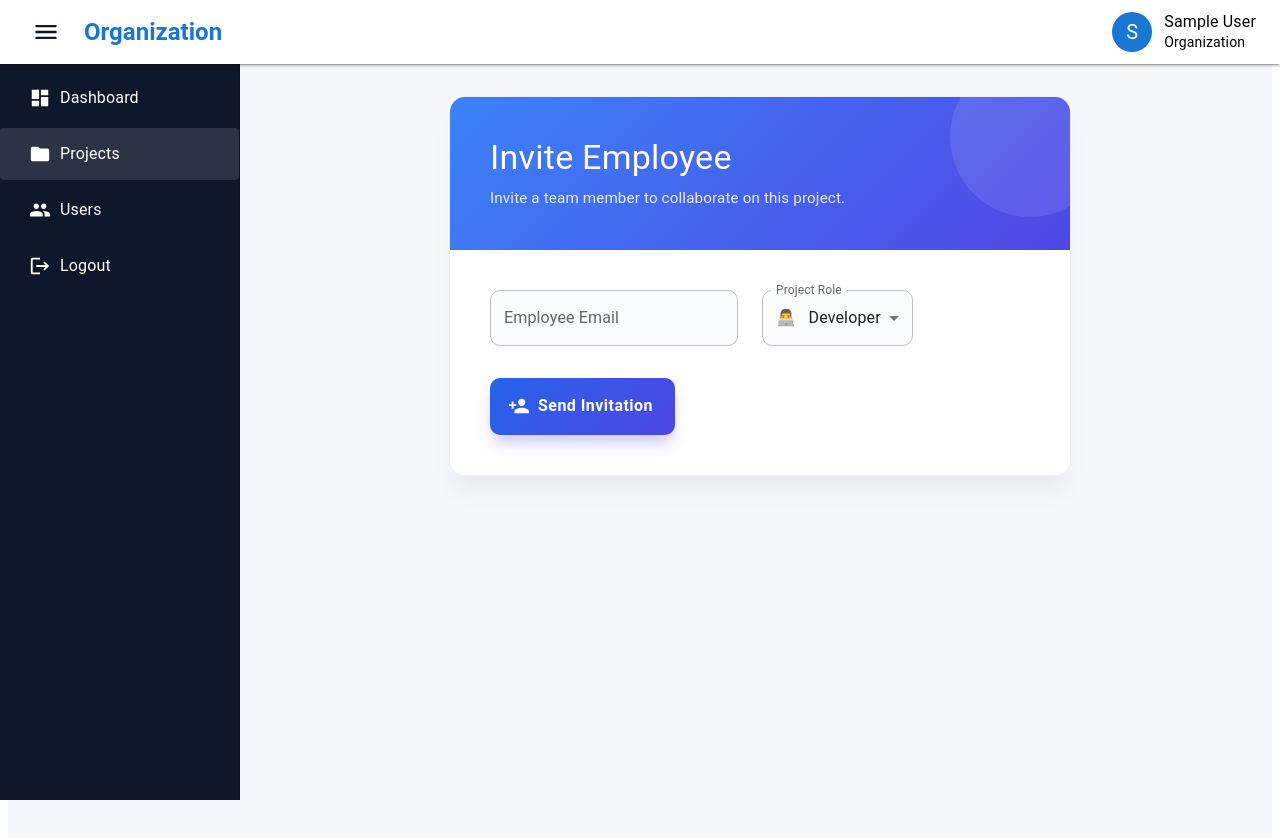
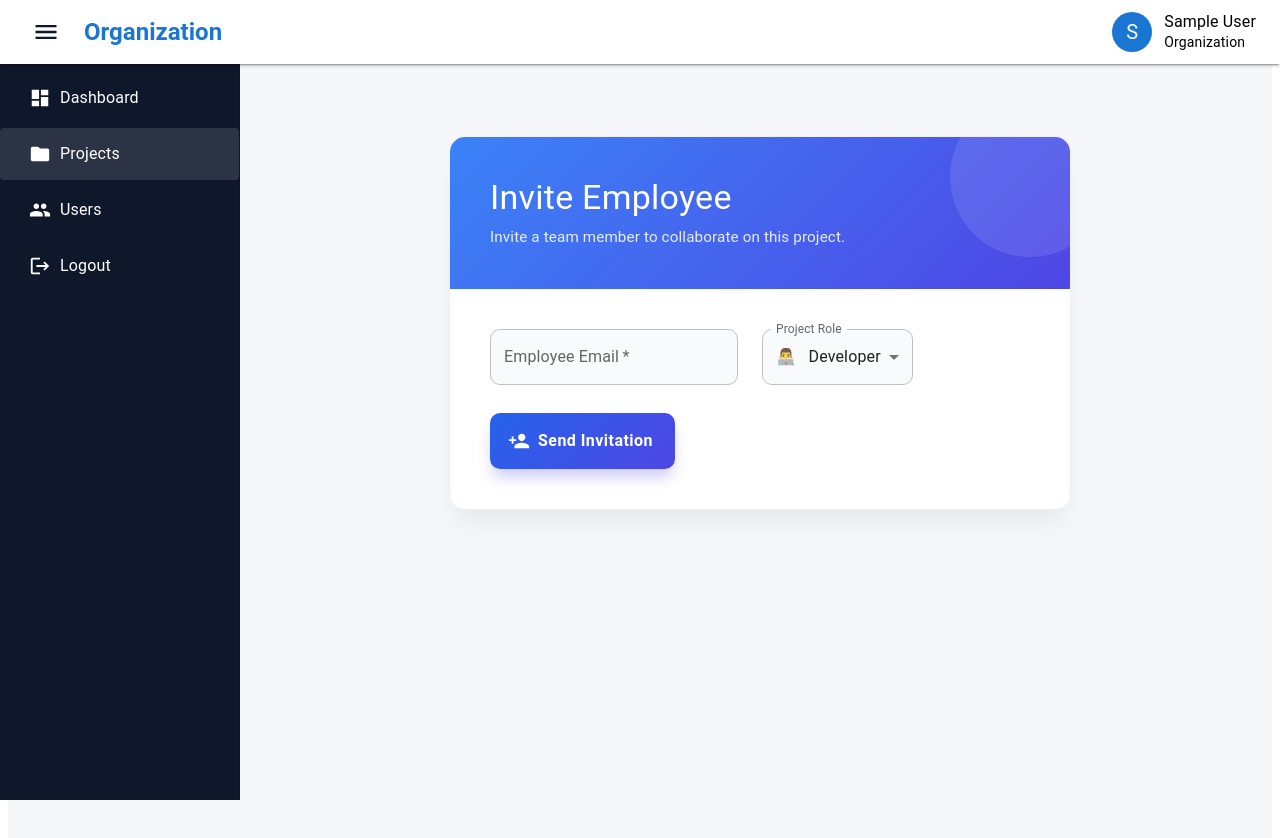
Before and after one commit to abdulaziz0000/AI-project-management-, a React (Vite) app: page /projects/1/invite in a window 1280 px wide. Shown: the top 838 px of the page. Built offline with nearby package versions, Linux system fonts and the light colour scheme; no server answers; sample sign-in values are in the browser's storage.

Commit message:
Update frontend with ask email invite update

```diff
--- a/src/pages/InviteEmployee.jsx
+++ b/src/pages/InviteEmployee.jsx
@@ -10,7 +10,8 @@ import {
     MenuItem,
     Button,
     Snackbar,
-    Alert
+    Alert,
+    CircularProgress
 } from "@mui/material";
 
 import { MdPersonAdd } from "react-icons/md";
@@ -20,7 +21,6 @@ import { inviteEmployee } from "../services/invitationService";
 function InviteEmployee() {
 
     const navigate = useNavigate();
-
     const { projectId } = useParams();
 
     const storage =
@@ -29,7 +29,9 @@ function InviteEmployee() {
             : sessionStorage;
 
     const user = JSON.parse(storage.getItem("user") || "{}");
-    const organization = JSON.parse(storage.getItem("organization") || "{}");
+    const organization = JSON.parse(
+        storage.getItem("organization") || "{}"
+    );
 
     const [invitation, setInvitation] = useState({
         email: "",
@@ -40,114 +42,198 @@ function InviteEmployee() {
     });
 
     const [success, setSuccess] = useState(false);
-
     const [error, setError] = useState("");
+    const [loading, setLoading] = useState(false);
 
     const handleChange = (e) => {
 
         setInvitation({
-
             ...invitation,
-
             [e.target.name]: e.target.value
-
         });
 
     };
 
 const handleSubmit = async (e) => {
-
     e.preventDefault();
 
+    if (loading) return;
+
+    setLoading(true);
+    setError("");
+
     try {
-
         await inviteEmployee(invitation);
 
         setSuccess(true);
 
         setTimeout(() => {
-
             navigate(`/projects/${projectId}`);
-
         }, 1000);
 
-        }
-        catch (err) {
+    } catch (err) {
 
-            console.log(err);
+        console.error("Invitation error:", err);
 
         setError(
             err.response?.data?.message ||
             "Unable to send invitation."
         );
 
+        setLoading(false);
     }
-
 };
-
     return (
-
-        <>
-
         <Box
             sx={{
+                width: "100%",
+                minHeight: "100%",
                 display: "flex",
-                    justifyContent: "center"
+                justifyContent: "center",
+                alignItems: "flex-start",
+                px: {
+                    xs: 1,
+                    sm: 2,
+                    md: 3
+                },
+                py: {
+                    xs: 2,
+                    sm: 3,
+                    md: 5
+                },
+                boxSizing: "border-box"
             }}
         >
+
             <Paper
                 elevation={0}
                 sx={{
                     width: "100%",
                     maxWidth: 620,
-                        borderRadius: 4,
+                    borderRadius: {
+                        xs: 2.5,
+                        sm: 3,
+                        md: 4
+                    },
                     overflow: "hidden",
                     border: "1px solid",
                     borderColor: "grey.200",
-                        boxShadow: "0 20px 25px -5px rgba(0, 0, 0, 0.05), 0 8px 10px -6px rgba(0, 0, 0, 0.01)",
-                        transition: "transform 0.2s ease-in-out, box-shadow 0.2s ease-in-out",
+                    boxShadow:
+                        "0 20px 25px -5px rgba(0, 0, 0, 0.05), 0 8px 10px -6px rgba(0, 0, 0, 0.01)",
+                    transition:
+                        "transform 0.2s ease-in-out, box-shadow 0.2s ease-in-out",
+
                     "&:hover": {
-                            boxShadow: "0 25px 50px -12px rgba(79, 70, 229, 0.15)",
-                        },
+                        boxShadow:
+                            "0 25px 50px -12px rgba(79, 70, 229, 0.15)"
+                    }
                 }}
             >
 
+                {/* HEADER */}
+
                 <Box
                     sx={{
-                            background: "linear-gradient(135deg, #3b82f6 0%, #4f46e5 100%)",
+                        background:
+                            "linear-gradient(135deg, #3b82f6 0%, #4f46e5 100%)",
                         color: "white",
-                            px: { xs: 3, sm: 5 },
-                            py: { xs: 4, sm: 5 },
+                        px: {
+                            xs: 2.5,
+                            sm: 4,
+                            md: 5
+                        },
+                        py: {
+                            xs: 3,
+                            sm: 4,
+                            md: 5
+                        },
                         position: "relative",
                         overflow: "hidden",
+
                         "&::after": {
                             content: '""',
                             position: "absolute",
-                                top: -40,
-                                right: -40,
-                                width: 160,
-                                height: 160,
+                            top: {
+                                xs: -60,
+                                sm: -40
+                            },
+                            right: {
+                                xs: -60,
+                                sm: -40
+                            },
+                            width: {
+                                xs: 130,
+                                sm: 160
+                            },
+                            height: {
+                                xs: 130,
+                                sm: 160
+                            },
                             borderRadius: "50%",
-                                background: "rgba(255, 255, 255, 0.1)",
-                                pointerEvents: "none",
-                            },
+                            background:
+                                "rgba(255, 255, 255, 0.1)",
+                            pointerEvents: "none"
+                        }
                     }}
                 >
-                        <Typography variant="h4" fontWeight={800} letterSpacing="-0.02em">
+
+                    <Typography
+                        variant="h4"
+                        fontWeight={800}
+                        letterSpacing="-0.02em"
+                        sx={{
+                            fontSize: {
+                                xs: "1.75rem",
+                                sm: "2.125rem"
+                            },
+                            lineHeight: 1.2
+                        }}
+                    >
                         Invite Employee
                     </Typography>
 
-                        <Typography sx={{ opacity: 0.88, mt: 1, fontSize: "0.95rem" }}>
+                    <Typography
+                        sx={{
+                            opacity: 0.88,
+                            mt: 1,
+                            fontSize: {
+                                xs: "0.85rem",
+                                sm: "0.95rem"
+                            },
+                            lineHeight: 1.5,
+                            maxWidth: 500
+                        }}
+                    >
                         Invite a team member to collaborate on this project.
                     </Typography>
+
                 </Box>
 
-                    <Box sx={{ p: { xs: 3, sm: 5 }, background: "#ffffff" }}>
+                {/* FORM */}
+
+                <Box
+                    sx={{
+                        p: {
+                            xs: 2.5,
+                            sm: 4,
+                            md: 5
+                        },
+                        background: "#ffffff"
+                    }}
+                >
+
                     <form onSubmit={handleSubmit}>
-                            <Grid container spacing={3}>
+
+                        <Grid container spacing={{ xs: 2.5, sm: 3 }}>
+
+                            {/* EMAIL */}
+
                             <Grid item xs={12}>
+
                                 <TextField
                                     fullWidth
+                                    required
+                                    disabled={loading}
                                     label="Employee Email"
                                     name="email"
                                     type="email"
@@ -155,23 +241,33 @@ function InviteEmployee() {
                                     onChange={handleChange}
                                     placeholder="john@company.com"
                                     variant="outlined"
+                                    size="medium"
                                     sx={{
                                         "& .MuiOutlinedInput-root": {
                                             borderRadius: 2.5,
                                             backgroundColor: "#f8fafc",
-                                                "&:hover fieldset": { borderColor: "#6366f1" },
+
+                                            "&:hover fieldset": {
+                                                borderColor: "#6366f1"
+                                            },
+
                                             "&.Mui-focused": {
-                                                    backgroundColor: "#ffffff",
-                                                },
-                                            },
+                                                backgroundColor: "#ffffff"
+                                            }
+                                        }
                                     }}
                                 />
+
                             </Grid>
 
+                            {/* ROLE */}
+
                             <Grid item xs={12}>
+
                                 <TextField
                                     select
                                     fullWidth
+                                    disabled={loading}
                                     label="Project Role"
                                     name="role"
                                     value={invitation.role}
@@ -180,75 +276,193 @@ function InviteEmployee() {
                                         "& .MuiOutlinedInput-root": {
                                             borderRadius: 2.5,
                                             backgroundColor: "#f8fafc",
-                                                "&:hover fieldset": { borderColor: "#6366f1" },
+
+                                            "&:hover fieldset": {
+                                                borderColor: "#6366f1"
+                                            },
+
                                             "&.Mui-focused": {
-                                                    backgroundColor: "#ffffff",
-                                                },
-                                            },
+                                                backgroundColor: "#ffffff"
+                                            }
+                                        }
                                     }}
                                 >
-                                        <MenuItem value="DEVELOPER" sx={{ py: 1.5, borderRadius: 1 }}>
+
+                                    <MenuItem
+                                        value="DEVELOPER"
+                                        sx={{
+                                            py: 1.5,
+                                            borderRadius: 1
+                                        }}
+                                    >
                                         👨‍💻 &nbsp; Developer
                                     </MenuItem>
-                                        <MenuItem value="TESTER" sx={{ py: 1.5, borderRadius: 1 }}>
+
+                                    <MenuItem
+                                        value="TESTER"
+                                        sx={{
+                                            py: 1.5,
+                                            borderRadius: 1
+                                        }}
+                                    >
                                         🧪 &nbsp; Tester
                                     </MenuItem>
-                                        <MenuItem value="PROJECT_MANAGER" sx={{ py: 1.5, borderRadius: 1 }}>
+
+                                    <MenuItem
+                                        value="PROJECT_MANAGER"
+                                        sx={{
+                                            py: 1.5,
+                                            borderRadius: 1
+                                        }}
+                                    >
                                         📋 &nbsp; Project Manager
                                     </MenuItem>
+
                                 </TextField>
+
                             </Grid>
 
+                            {/* BUTTON */}
+
                             <Grid item xs={12}>
+
                                 <Button
                                     type="submit"
                                     variant="contained"
                                     fullWidth
                                     size="large"
-                                        startIcon={<MdPersonAdd />}
+                                    disabled={loading}
+                                    startIcon={
+                                        loading ? (
+                                            <CircularProgress
+                                                size={20}
+                                                color="inherit"
+                                            />
+                                        ) : (
+                                            <MdPersonAdd />
+                                        )
+                                    }
                                     sx={{
-                                            mt: 1,
-                                            py: 1.8,
-                                            fontSize: "1rem",
+                                        mt: 0.5,
+                                        py: {
+                                            xs: 1.5,
+                                            sm: 1.8
+                                        },
+                                        minHeight: {
+                                            xs: 52,
+                                            sm: 56
+                                        },
+                                        fontSize: {
+                                            xs: "0.95rem",
+                                            sm: "1rem"
+                                        },
                                         fontWeight: 700,
                                         borderRadius: 2.5,
                                         textTransform: "none",
-                                            background: "linear-gradient(135deg, #2563eb 0%, #4f46e5 100%)",
-                                            boxShadow: "0 10px 15px -3px rgba(79, 70, 229, 0.3)",
-                                            transition: "all 0.2s ease-in-out",
+
+                                        background:
+                                            "linear-gradient(135deg, #2563eb 0%, #4f46e5 100%)",
+
+                                        boxShadow:
+                                            "0 10px 15px -3px rgba(79, 70, 229, 0.3)",
+
+                                        transition:
+                                            "all 0.2s ease-in-out",
+
                                         "&:hover": {
-                                                background: "linear-gradient(135deg, #1d4ed8 0%, #4338ca 100%)",
-                                                boxShadow: "0 14px 20px -3px rgba(79, 70, 229, 0.4)",
-                                                transform: "translateY(-1px)",
+                                            background:
+                                                "linear-gradient(135deg, #1d4ed8 0%, #4338ca 100%)",
+
+                                            boxShadow:
+                                                "0 14px 20px -3px rgba(79, 70, 229, 0.4)",
+
+                                            transform:
+                                                "translateY(-1px)"
                                         },
+
                                         "&:active": {
-                                                transform: "translateY(0)",
+                                            transform:
+                                                "translateY(0)"
                                         },
+
+                                        "&.Mui-disabled": {
+                                            background:
+                                                "linear-gradient(135deg, #93c5fd 0%, #a5b4fc 100%)",
+
+                                            color: "#ffffff"
+                                        }
                                     }}
                                 >
-                                        Send Invitation
+                                    {loading
+                                        ? "Sending..."
+                                        : "Send Invitation"}
                                 </Button>
+
                             </Grid>
+
                         </Grid>
+
                     </form>
-                    </Box>
-                </Paper>
+
                 </Box>
 
-            <Snackbar open={success} autoHideDuration={3000} onClose={() => setSuccess(false)}>
-                <Alert severity="success" variant="filled" sx={{ borderRadius: 2, fontWeight: 600 }}>
+            </Paper>
+
+            {/* SUCCESS */}
+
+            <Snackbar
+                open={success}
+                autoHideDuration={3000}
+                onClose={() => setSuccess(false)}
+                anchorOrigin={{
+                    vertical: "bottom",
+                    horizontal: "center"
+                }}
+            >
+                <Alert
+                    severity="success"
+                    variant="filled"
+                    sx={{
+                        borderRadius: 2,
+                        fontWeight: 600,
+                        width: {
+                            xs: "calc(100vw - 32px)",
+                            sm: "auto"
+                        }
+                    }}
+                >
                     Invitation sent successfully 🎉
                 </Alert>
             </Snackbar>
 
-            <Snackbar open={error !== ""} autoHideDuration={3000} onClose={() => setError("")}>
-                <Alert severity="error" variant="filled" sx={{ borderRadius: 2, fontWeight: 600 }}>
+            {/* ERROR */}
+
+            <Snackbar
+                open={error !== ""}
+                autoHideDuration={3000}
+                onClose={() => setError("")}
+                anchorOrigin={{
+                    vertical: "bottom",
+                    horizontal: "center"
+                }}
+            >
+                <Alert
+                    severity="error"
+                    variant="filled"
+                    sx={{
+                        borderRadius: 2,
+                        fontWeight: 600,
+                        width: {
+                            xs: "calc(100vw - 32px)",
+                            sm: "auto"
+                        }
+                    }}
+                >
                     {error}
                 </Alert>
             </Snackbar>
 
-        </>
-
+        </Box>
     );
 }
 
```
Lines whose indentation alone changed are shown as unchanged.
